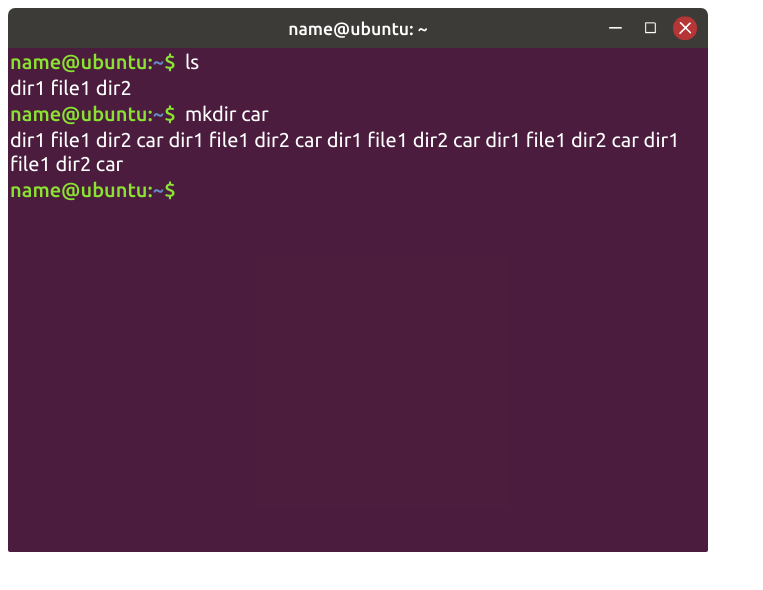
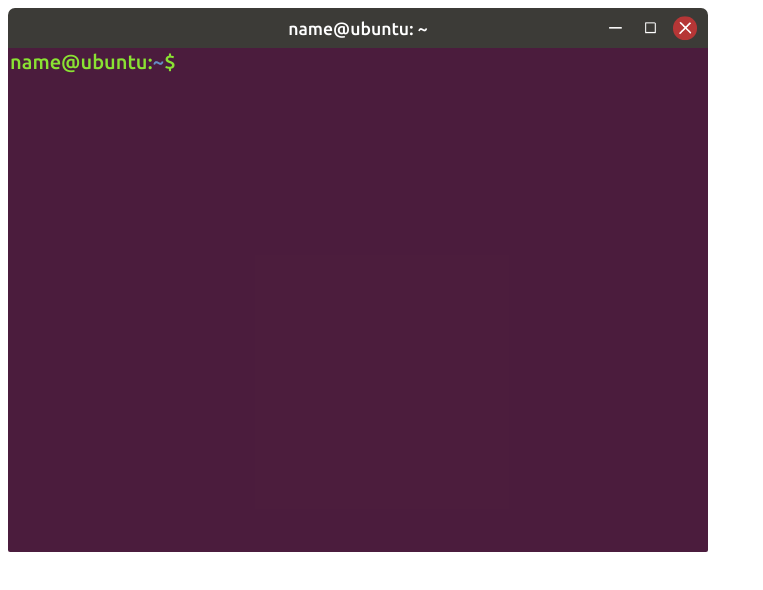
Before and after one commit to LukasCelnar/LinuxTerminal, a React (Create React App) app: page / in a window 1280 px wide. Shown: the top 590 px of the page, without its empty margins (0-763 px from the left). Built offline with nearby package versions, Linux system fonts and the light colour scheme.

Commit message:
Cleaning up code and changing states to redux

```diff
--- a/src/actions/index.js
+++ b/src/actions/index.js
@@ -1,5 +1,15 @@
-export const RENAME_ME = () => {
+// input value action creator
+export const changeInputValue = (value) => {
     return {
-        type: 'ls'
+        type: 'CHANGE_INPUT_VALUE',
+        payload: value
     };
+};
+
+//
+export const updateContentHistory = (input, output) => {
+    return {
+        type: 'UPDATE_CONTENT_HISTORY',
+        payload: {input, output}
+    }
 }
--- a/src/components/Terminal/Terminal.css
+++ b/src/components/Terminal/Terminal.css
@@ -86,31 +86,3 @@
     background-color: rgb(173, 173, 173);
     border-radius: 3px;
 }
-
-.terminal__content-form {
-    display: flex;
-    font-size: 1.25rem;
-    color: rgb(138, 226, 51);
-}
-
-.terminal__content-tilde {
-    color: rgb(101, 143, 198)
-}
-
-.terminal__content-input {
-    font-family: 'Ubuntu-Regular';
-    padding: 0;
-    color: #fff;
-    background-color: transparent;
-    outline: none;
-    border: none;
-    width: 100%;
-    font-size: 1.25rem;
-}
-
-.terminal__content-output {
-    color: #fff;
-    font-size: 1.25rem;
-    padding: 2px 0;
-    font-family: 'Ubuntu-Regular';
-}
--- a/src/components/Terminal/Terminal.js
+++ b/src/components/Terminal/Terminal.js
@@ -1,54 +1,18 @@
 import React, { Component } from 'react';
 import TerminalContent from '../TerminalContent/TerminalContent';
+import { connect } from 'react-redux';
+import { changeInputValue, updateContentHistory } from '../../actions';
 import './Terminal.css';
 
-export default class Terminal extends Component {
-    state = {
-        inputValue: '',
-        terminalContent: [
-            { input: 'ls', output: 'dir1 file1 dir2' },
-            { input: 'mkdir car', output: 'dir1 file1 dir2 car dir1 file1 dir2 car dir1 file1 dir2 car dir1 file1 dir2 car dir1 file1 dir2 car' }
-        ]
+class Terminal extends Component {
+
+    renderContent() {
+        return this.props.contentHistory.map((content, index) => {
+            // console.log("mapping")
+            return <TerminalContent key={index} content={content} />
+        });
     };
 
-    componentDidUpdate() {
-        // I want to die
-        // WTF NOW
-        console.log(this.state)
-
-    }
-
-    renderContent() {
-        return this.state.terminalContent.map((content, index) => {
-            console.log("rendering")
-            return (
-                <TerminalContent
-                    key={index}
-                    onFormSubmit={this.onFormSubmit}
-                    name="name@ubuntu"
-                    inputValue={content.input}
-                    output={content.output}
-                />
-            )
-        })
-    }
-
-    onInputChange = (e) => {
-        this.setState({ inputValue: e.target.value })
-    }
-
-    onFormSubmit = (e) => {
-        e.preventDefault()
-        console.log(this.state.inputValue)
-        /*
-        if (this.state.inputValue.split(" ").length === 2 && this.state.inputValue.split(" ")[0] === "mkdir") {
-            console.log("you are trying to create dir with name " + this.state.inputValue.split(" ")[1]);
-        };
-        */
-
-        this.setState({ terminalContent: [...this.state.terminalContent, { input: this.state.inputValue, output: `You have entered: "${this.state.inputValue}"`}],   })
-        this.setState({ inputValue: '' })
-    };
 
     render() {
         return (
@@ -63,14 +27,17 @@
                 </div>
                 <div className="terminal__content">
                     {this.renderContent()}
-                    <TerminalContent
-                        onFormSubmit={this.onFormSubmit}
-                        name="name@ubuntu"
-                        inputValue={this.state.inputValue}
-                        onInputChange={this.onInputChange}
-                    />
+                    <TerminalContent onFormSubmit={this.onFormSubmit} />
                 </div>
             </div>
         );
     };
 };
+
+const mapStateToProps = state => {
+    return {
+        contentHistory: state.contentHistory
+    }
+}
+
+export default connect(mapStateToProps, { changeInputValue, updateContentHistory })(Terminal)
--- /dev/null
+++ b/src/components/TerminalContent/TerminalContent.css
@@ -0,0 +1,36 @@
+.terminal__content-form {
+    display: flex;
+    font-size: 1.25rem;
+    color: rgb(138, 226, 51);
+}
+
+.terminal__content-container {
+    width: 100%;
+}
+
+.terminal__content-input-container {
+    display: flex;
+    width: 100%;
+}
+
+.terminal__content-tilde {
+    color: rgb(101, 143, 198);
+}
+
+.terminal__content-input {
+    font-family: 'Ubuntu-Regular';
+    padding: 0;
+    color: #fff;
+    background-color: transparent;
+    outline: none;
+    border: none;
+    width: 100%;
+    font-size: 1.25rem;
+}
+
+.terminal__content-output {
+    color: #fff;
+    font-size: 1.25rem;
+    padding: 2px 0;
+    font-family: 'Ubuntu-Regular';
+}
--- a/src/components/TerminalContent/TerminalContent.js
+++ b/src/components/TerminalContent/TerminalContent.js
@@ -1,28 +1,51 @@
 import React, { Component } from 'react';
+import { connect } from 'react-redux';
+import { changeInputValue, updateContentHistory } from '../../actions';
+import './TerminalContent.css'
 
-export default class TerminalContent extends Component {
+class TerminalContent extends Component {
+
+    onFormSubmit = (e) => {
+        e.preventDefault()
+        /*
+        if (this.state.inputValue.split(" ").length === 2 && this.state.inputValue.split(" ")[0] === "mkdir") {
+            console.log("you are trying to create dir with name " + this.state.inputValue.split(" ")[1]);
+        };
+        */
+        this.props.updateContentHistory(this.props.inputValue, `you have entered: "${this.props.inputValue}"`)
+        this.props.changeInputValue('')
+    };
 
     renderInput() {
-        if (this.props.onInputChange) {
-            return <input value={this.props.inputValue} onChange={(e) => this.props.onInputChange(e)} className="terminal__content-input" />
+        if (!this.props.content) {
+            return <input value={this.props.inputValue} onChange={(e) => this.props.changeInputValue(e.target.value)} className="terminal__content-input" />
         }
-        return <input value={this.props.inputValue} readOnly className="terminal__content-input" />
+
+        return <input value={this.props.content.input} readOnly className="terminal__content-input" />
     }
 
     render() {
 
+        const name = "name@ubuntu"
+
         return (
-            <form onSubmit={(e) => this.props.onFormSubmit(e)} className="terminal__content-form">
-                <div style={{width: '100%'}}>
-                    <div className="" style={{display: 'flex', width: '100%'}}>
+            <form onSubmit={(e) => this.onFormSubmit(e)} className="terminal__content-form">
+                <div className="terminal__content-container">
+                    <div className="terminal__content-input-container">
                         <label className="terminal__content-label">
-                            <span className="terminal__content-name">{this.props.name}</span>:<span className="terminal__content-tilde">~</span>$&nbsp;&nbsp;
+                            <span className="terminal__content-name">{name}</span>:<span className="terminal__content-tilde">~</span>$&nbsp;&nbsp;
                         </label>
                         {this.renderInput()}
                     </div>
-                    {this.props.output ? <div className="terminal__content-output">{this.props.output}</div> : null}
+                    {this.props.content ? <div className="terminal__content-output">{this.props.content.output}</div> : null}
                 </div>
             </form>
         );
     }
 }
+
+const mapStateToProps = state => {
+    return { inputValue: state.inputValue }
+}
+
+export default connect(mapStateToProps, { changeInputValue, updateContentHistory })(TerminalContent)
--- a/src/index.js
+++ b/src/index.js
@@ -1,11 +1,12 @@
 import React from 'react';
 import ReactDOM from 'react-dom';
-import { createStore } from 'redux';
+import { createStore, compose } from 'redux';
 import { Provider } from 'react-redux';
 import reducers from './reducers';
 import App from './components/App';
 
-const store = createStore(reducers);
+const composeEnhancers = window.__REDUX_DEVTOOLS_EXTENSION_COMPOSE__ || compose
+const store = createStore(reducers, composeEnhancers());
 
 ReactDOM.render(
     <Provider store={store}>
--- a/src/reducers/EDIT_ME_REDUCER.js
+++ /dev/null
@@ -1,6 +0,0 @@
-export default (state = '', action) => {
-    switch(action.type) {
-        case 'TYPE': return state
-        default: return state
-    };
-};
--- /dev/null
+++ b/src/reducers/contentHistoryReducer.js
@@ -0,0 +1,20 @@
+/*
+
+content history state design
+[
+    {
+        input: '',
+        output: ''
+    }
+]
+
+*/
+
+export default (state = [], action) => {
+    switch(action.type) {
+        case 'UPDATE_CONTENT_HISTORY':
+            return [ ...state, action.payload ]
+        default:
+            return state
+    }
+}
--- a/src/reducers/index.js
+++ b/src/reducers/index.js
@@ -1,6 +1,8 @@
 import { combineReducers } from 'redux';
-import EDIT_ME_REDUCER from './EDIT_ME_REDUCER'
+import inputValueReducer from './inputValueReducer';
+import contentHistoryReducer from './contentHistoryReducer';
 
 export default combineReducers({
-    EDIT_ME_REDUCER
-})
+    inputValue: inputValueReducer,
+    contentHistory: contentHistoryReducer
+});
--- /dev/null
+++ b/src/reducers/inputValueReducer.js
@@ -0,0 +1,8 @@
+export default (state = '', action) => {
+    switch(action.type) {
+        case 'CHANGE_INPUT_VALUE':
+            return action.payload
+        default:
+            return state
+    };
+};
```
